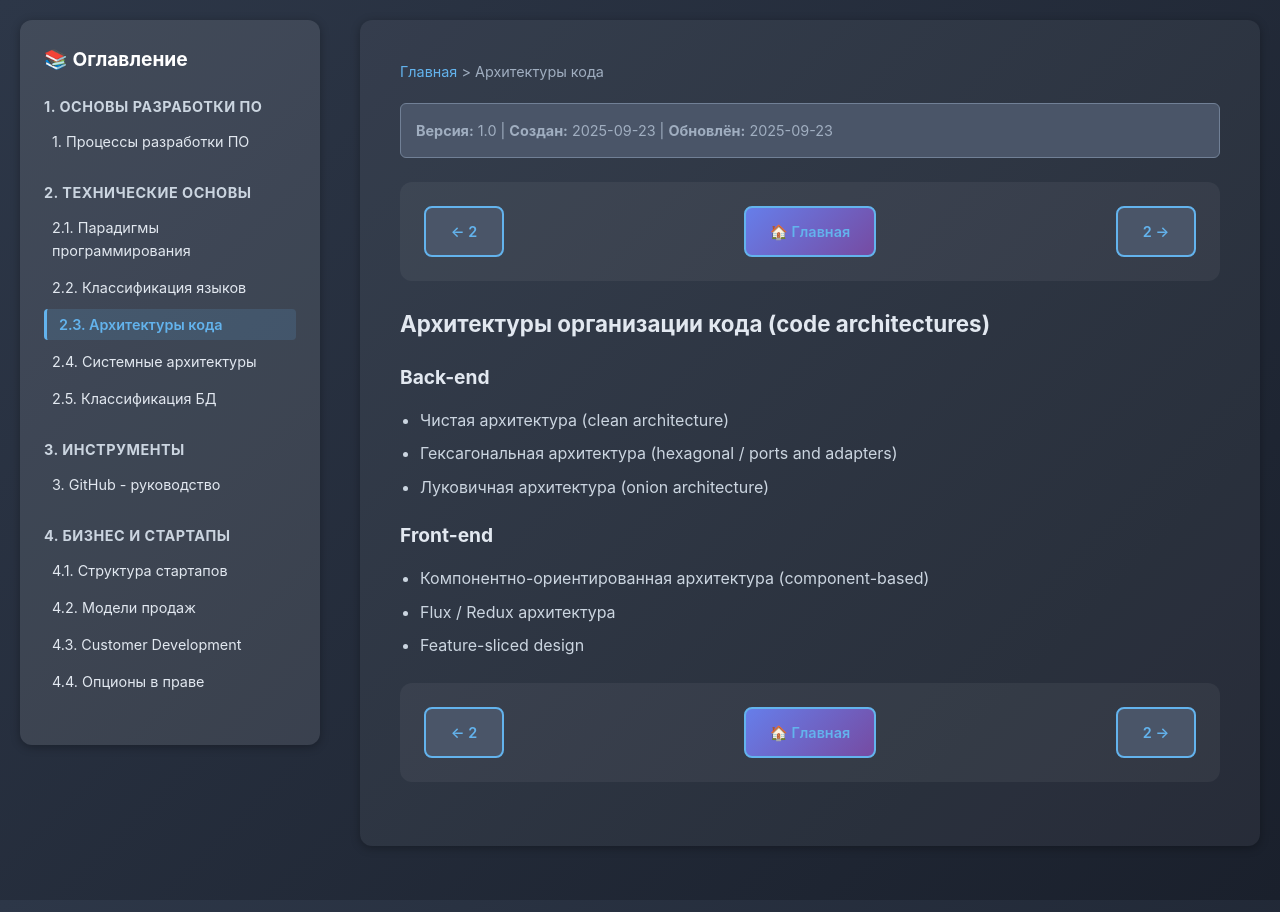
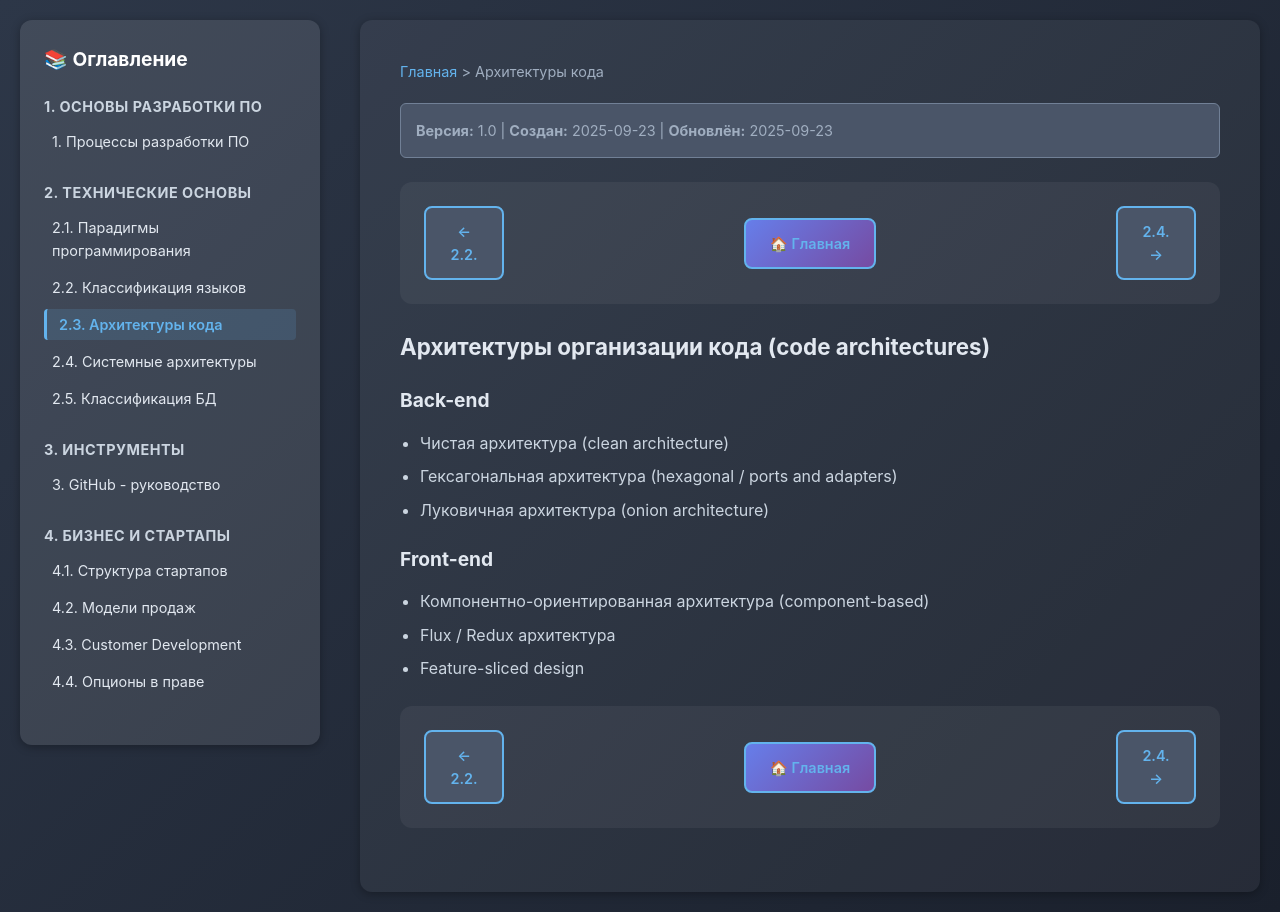
Before and after one commit to FTG-agency/pwa-test, a Jekyll site: the page built from knowledge/2-3-code-architectures.md, in a window 1280 px wide. Built offline with Jekyll 4.4.1, drawn with Linux system fonts in a browser that asks for light colours.

Commit message:
fix: correct navigation button number extraction
- Changed from split: '.' | first to split: ' ' | first
- This extracts '2.2' instead of just '2' from '2.2. Article Title'
- Now buttons show correct numbers: ← 2.2 and 2.4 → instead of ← 2 and 2 →

```diff
--- a/_layouts/page.html
+++ b/_layouts/page.html
@@ -611,7 +611,7 @@
                         {% endif %}
                     {% endfor %}
                     <a href="/test/knowledge/{{ current_prev }}" class="nav-button prev">
-                        ← {{ prev_article.title | split: '.' | first }}
+                        ← {{ prev_article.title | split: ' ' | first }}
                     </a>
                 {% else %}
                     <div></div>
@@ -630,7 +630,7 @@
                         {% endif %}
                     {% endfor %}
                     <a href="/test/knowledge/{{ current_next }}" class="nav-button next">
-                        {{ next_article.title | split: '.' | first }} →
+                        {{ next_article.title | split: ' ' | first }} →
                     </a>
                 {% else %}
                     <div></div>
@@ -660,7 +660,7 @@
                         {% endif %}
                     {% endfor %}
                     <a href="/test/knowledge/{{ current_prev }}" class="nav-button prev">
-                        ← {{ prev_article.title | split: '.' | first }}
+                        ← {{ prev_article.title | split: ' ' | first }}
                     </a>
                 {% else %}
                     <div></div>
@@ -679,7 +679,7 @@
                         {% endif %}
                     {% endfor %}
                     <a href="/test/knowledge/{{ current_next }}" class="nav-button next">
-                        {{ next_article.title | split: '.' | first }} →
+                        {{ next_article.title | split: ' ' | first }} →
                     </a>
                 {% else %}
                     <div></div>
```
